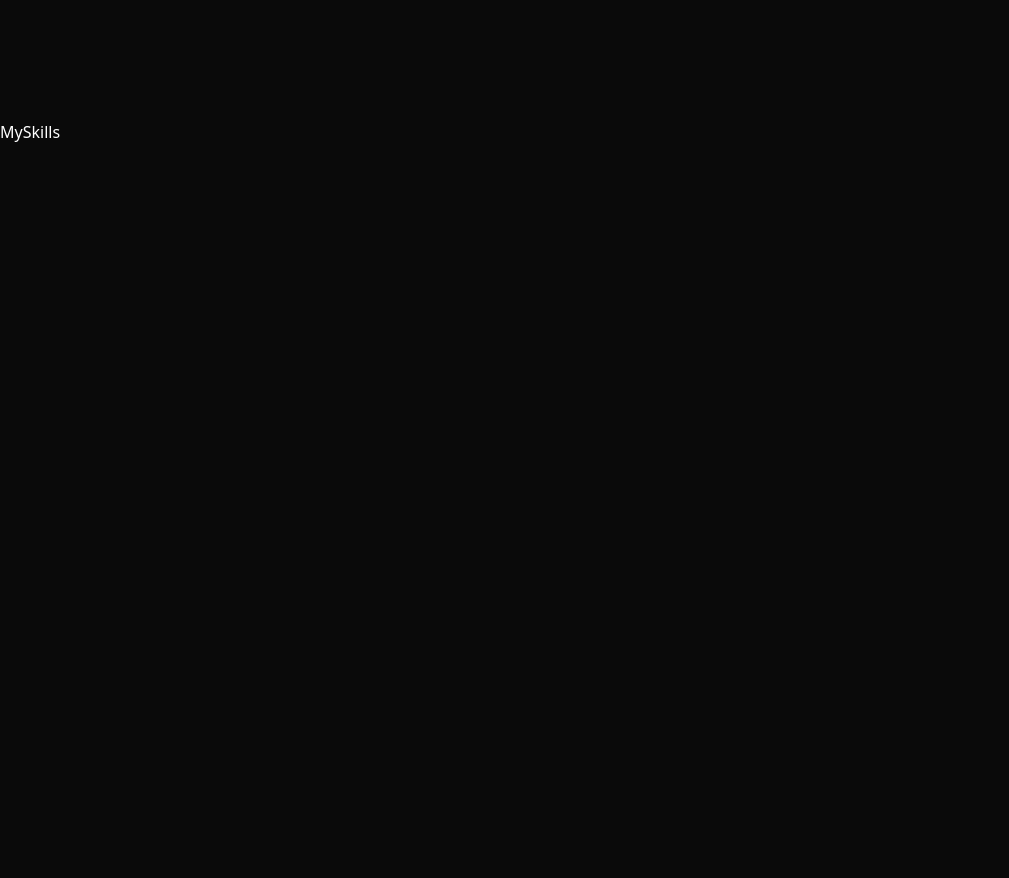
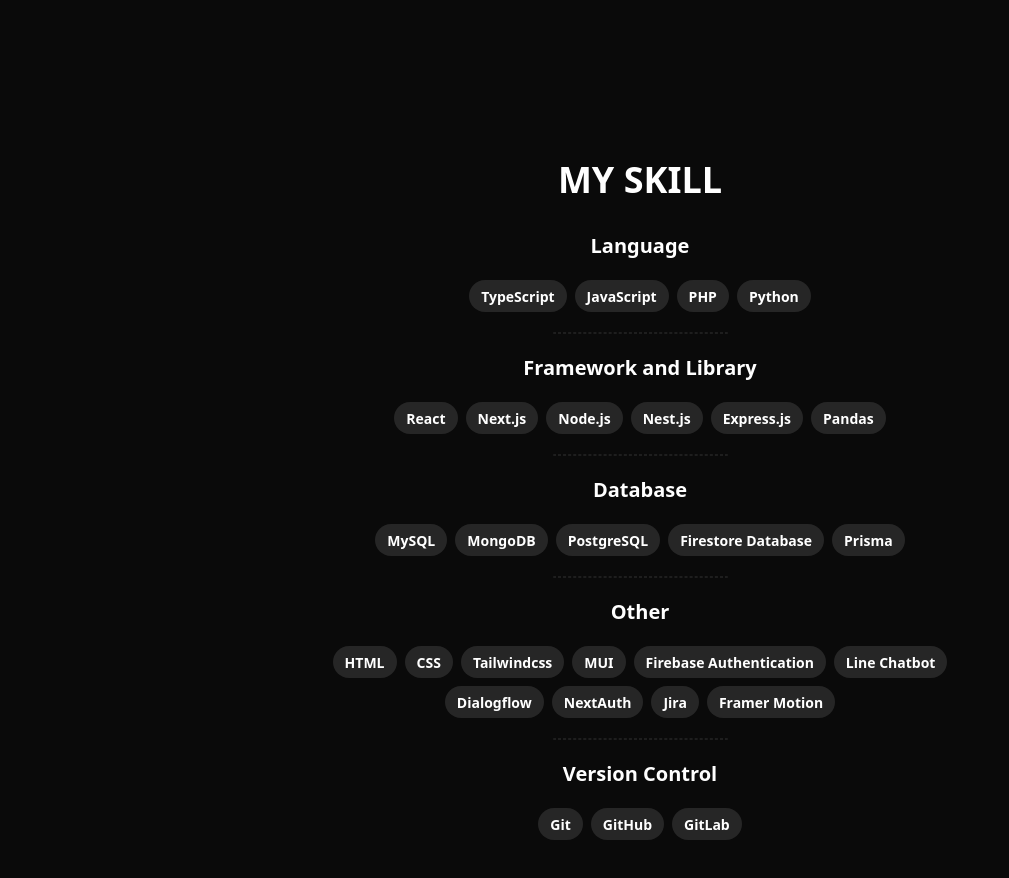
Before and after one commit to TK3096/Portfolio, a React (Vite) app: page / in a window 1280 px wide. Shown: the part 680-1558 px from the top of the page, without its empty margins (0-1009 px from the left). Built offline with nearby package versions, Linux system fonts and the light colour scheme.

Commit message:
feat: add my skill section

```diff
--- a/src/components/about/IntroContent.tsx
+++ b/src/components/about/IntroContent.tsx
@@ -94,7 +94,7 @@
           initial='hidden'
           animate={controls}
           variants={rootWordVariants}
-          className='text-sm md:text-md'
+          className='text-sm md:text-lg'
         >
           {DESCRIPTION.split(' ').map((word, wi) => (
             <span key={`${word}-${wi}`} className='inline-block'>
--- /dev/null
+++ b/src/components/about/MySkill.tsx
@@ -0,0 +1,64 @@
+import React from 'react'
+
+import { Container } from '@/components/layout/Container'
+import { SkillList } from '@/components/about/SkillList'
+import { Divider } from '@/components/commons/Divider'
+
+import { cn } from '@/libs/utils'
+
+const OTHER_SKILL = [
+  'HTML',
+  'CSS',
+  'Tailwindcss',
+  'MUI',
+  'Firebase Authentication',
+  'Line Chatbot',
+  'Dialogflow',
+  'NextAuth',
+  'Jira',
+  'Framer Motion',
+]
+
+const LANGUAGE_SKILL = ['TypeScript', 'JavaScript', 'PHP', 'Python']
+
+const FRAMEWORK_AND_LIBS_SKILL = [
+  'React',
+  'Next.js',
+  'Node.js',
+  'Nest.js',
+  'Express.js',
+  'Pandas',
+]
+
+const DATABASE_SKILL = [
+  'MySQL',
+  'MongoDB',
+  'PostgreSQL',
+  'Firestore Database',
+  'Prisma',
+]
+
+const VERSION_CONTROL_SKILL = ['Git', 'GitHub', 'GitLab']
+
+export const MySkill: React.FC = () => {
+  return (
+    <Container className={cn('h-full px-4 pt-10 flex flex-col items-center')}>
+      <h1 className='font-bold text-2xl md:text-4xl'>MY SKILL</h1>
+
+      <div className='mt-8 space-y-5'>
+        <SkillList title='Language' data={LANGUAGE_SKILL} />
+        <Divider />
+        <SkillList
+          title='Framework and Library'
+          data={FRAMEWORK_AND_LIBS_SKILL}
+        />
+        <Divider />
+        <SkillList title='Database' data={DATABASE_SKILL} />
+        <Divider />
+        <SkillList title='Other' data={OTHER_SKILL} />
+        <Divider />
+        <SkillList title='Version Control' data={VERSION_CONTROL_SKILL} />
+      </div>
+    </Container>
+  )
+}
--- a/src/components/about/MySkills.tsx
+++ /dev/null
@@ -1,13 +0,0 @@
-import React from 'react'
-
-interface MySkillsProps {}
-
-export const MySkills: React.FC<MySkillsProps> = (props: MySkillsProps) => {
-  const {} = props
-
-  return (
-    <div>
-      <h1>MySkills</h1>
-    </div>
-  )
-}
--- /dev/null
+++ b/src/components/about/SkillList.tsx
@@ -0,0 +1,65 @@
+import React, { useRef, useEffect } from 'react'
+import { motion, useInView, useAnimation } from 'framer-motion'
+
+import { Chip } from '@/components/commons/Chip'
+
+const containerVariants = {
+  hidden: {},
+  visible: {
+    transition: {
+      staggerChildren: 0.15,
+    },
+  },
+}
+
+const itemVariants = {
+  hidden: { opacity: 0 },
+  visible: { opacity: 1, transition: { duration: 2 } },
+}
+
+interface SkillListProps {
+  title: string
+  data: string[]
+}
+
+export const SkillList: React.FC<SkillListProps> = (props: SkillListProps) => {
+  const { title, data } = props
+
+  const ref = useRef(null)
+
+  const isInView = useInView(ref, { amount: 0.5 })
+  const controls = useAnimation()
+
+  useEffect(() => {
+    if (isInView) {
+      controls.start('visible')
+    } else {
+      controls.start('hidden')
+    }
+  }, [isInView])
+
+  return (
+    <div className='flex flex-col items-center gap-5'>
+      <h3 className='font-semibold text-lg md:text-xl'>{title}</h3>
+      <motion.div
+        ref={ref}
+        className='flex gap-2 justify-center flex-wrap md:w-[700px]'
+        initial='hidden'
+        animate={controls}
+        variants={containerVariants}
+      >
+        {data.map((skill) => (
+          <motion.div
+            key={skill}
+            variants={itemVariants}
+            whileHover={{ scale: 1.2 }}
+          >
+            <Chip>
+              <span className='font-semibold text-sm'>{skill}</span>
+            </Chip>
+          </motion.div>
+        ))}
+      </motion.div>
+    </div>
+  )
+}
--- /dev/null
+++ b/src/components/commons/Chip.tsx
@@ -0,0 +1,23 @@
+import React from 'react'
+
+import { cn } from '@/libs/utils'
+
+interface ChipProps {
+  children: React.ReactNode
+  className?: string
+}
+
+export const Chip: React.FC<ChipProps> = (props: ChipProps) => {
+  const { children, className } = props
+
+  return (
+    <div
+      className={cn(
+        'bg-neutral-800 rounded-full px-3 py-1 cursor-default',
+        className,
+      )}
+    >
+      {children}
+    </div>
+  )
+}
--- /dev/null
+++ b/src/components/commons/Divider.tsx
@@ -0,0 +1,7 @@
+import React from 'react'
+
+export const Divider: React.FC = () => {
+  return (
+    <div className='border-[1px] border-dashed rounded-full border-neutral-600/30 w-1/4 mx-auto' />
+  )
+}
--- a/src/index.css
+++ b/src/index.css
@@ -14,6 +14,11 @@
   color: #fff;
 }
 
+::-webkit-scrollbar {
+  width: 0;
+  background: transparent;
+}
+
 ::selection {
   background: rgb(239 68 68);
   color: #000;
--- a/src/pages/AboutPage.tsx
+++ b/src/pages/AboutPage.tsx
@@ -1,5 +1,5 @@
 import { Introduction } from '@/components/about/Introduction'
-import { MySkills } from '@/components/about/MySkills'
+import { MySkill } from '@/components/about/MySkill'
 
 const AboutPage = () => {
   return (
@@ -9,7 +9,7 @@
       </div>
 
       <div className='h-screen'>
-        <MySkills />
+        <MySkill />
       </div>
     </main>
   )
```
